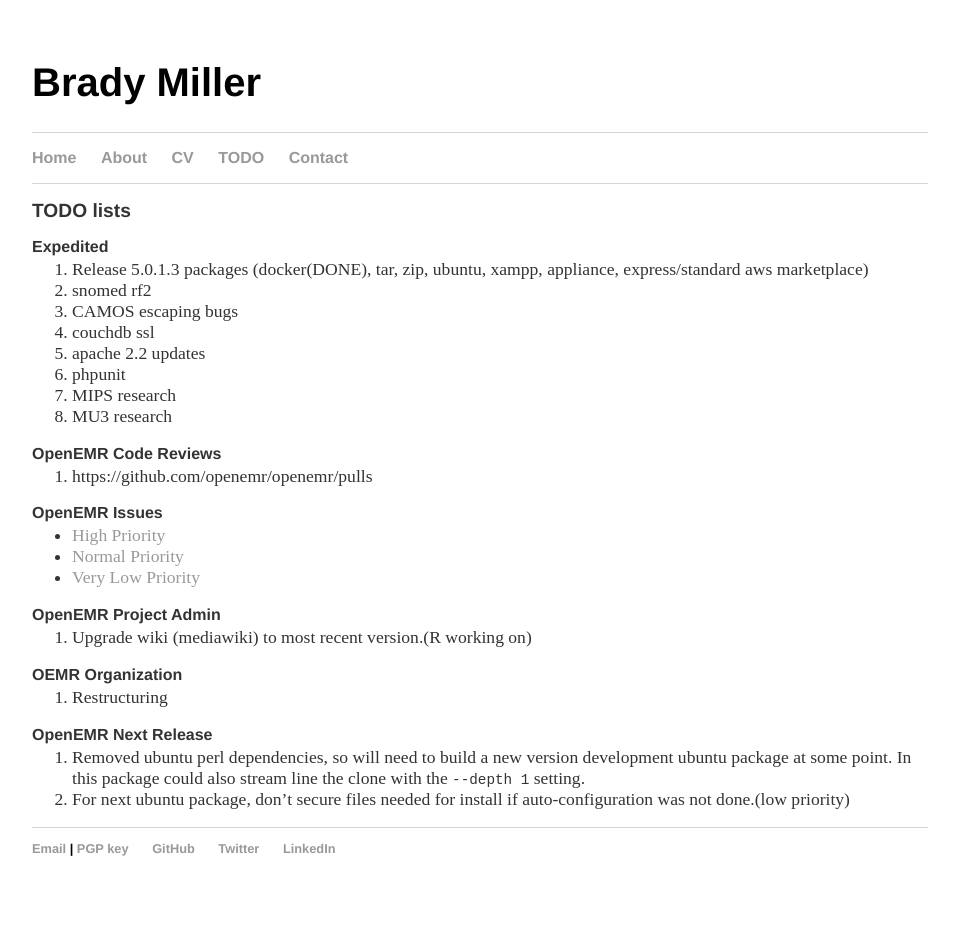
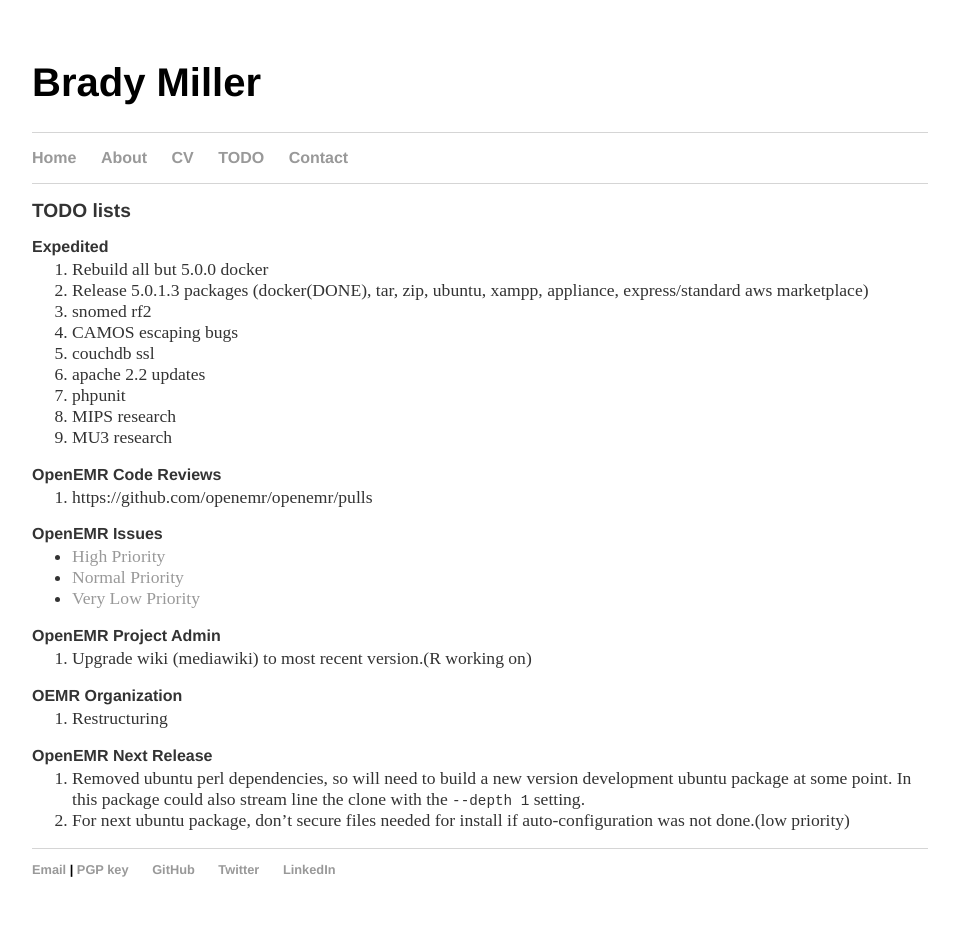
Before and after one commit to bradymiller/bradymiller.github.io, a Jekyll site: the page built from todo/index.md, in a window 1280 px wide. Shown: the whole page, without its empty margins (160-1119 px from the left). Built offline with Jekyll 4.4.1, drawn with Linux system fonts in a browser that asks for light colours; our own code applies the rules of GitHub Pages for plain Markdown files; before the commit the page ends 916 px from its top, so only the background shows below that.

Commit message:
Update index.md

```diff
--- a/todo/index.md
+++ b/todo/index.md
@@ -4,6 +4,7 @@
 ## TODO lists
 
 ### Expedited
+1. Rebuild all but 5.0.0 docker
 1. Release 5.0.1.3 packages (docker(DONE), tar, zip, ubuntu, xampp, appliance, express/standard aws marketplace)
 1. snomed rf2
 1. CAMOS escaping bugs
```
